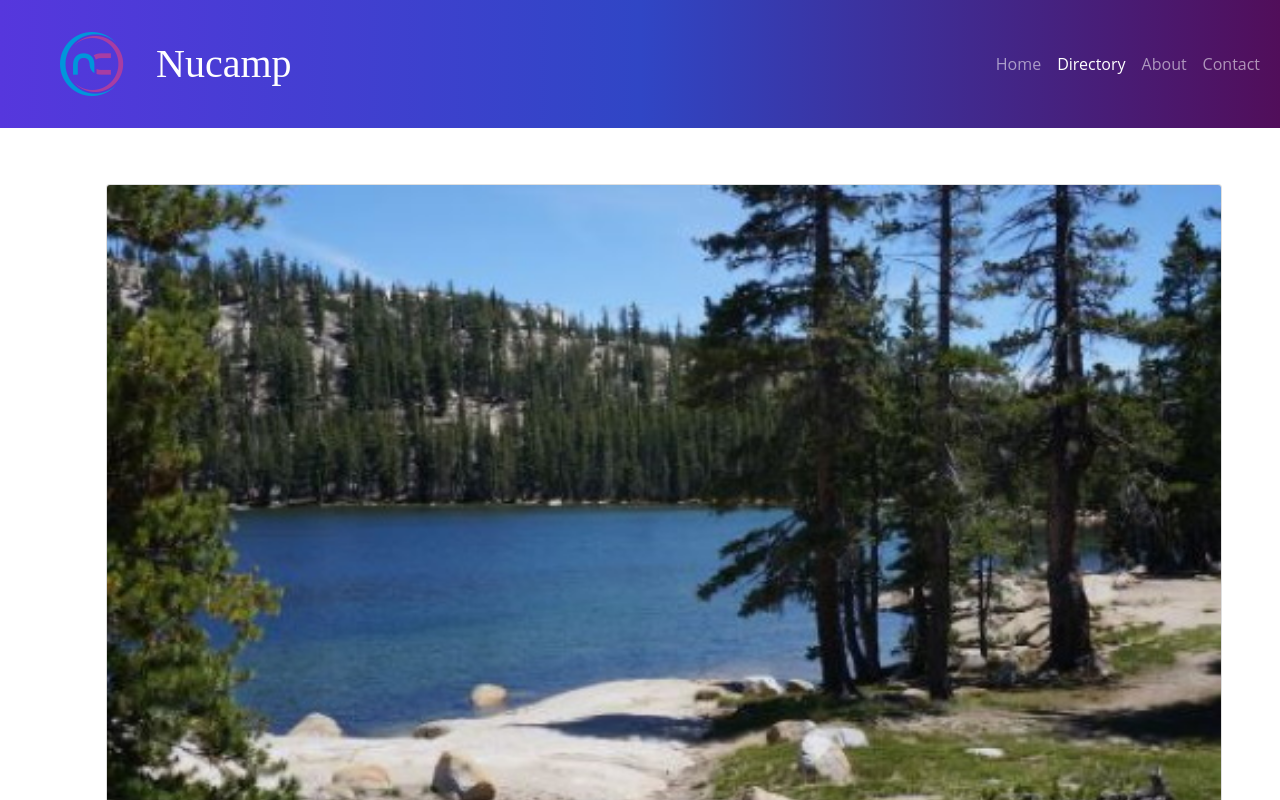
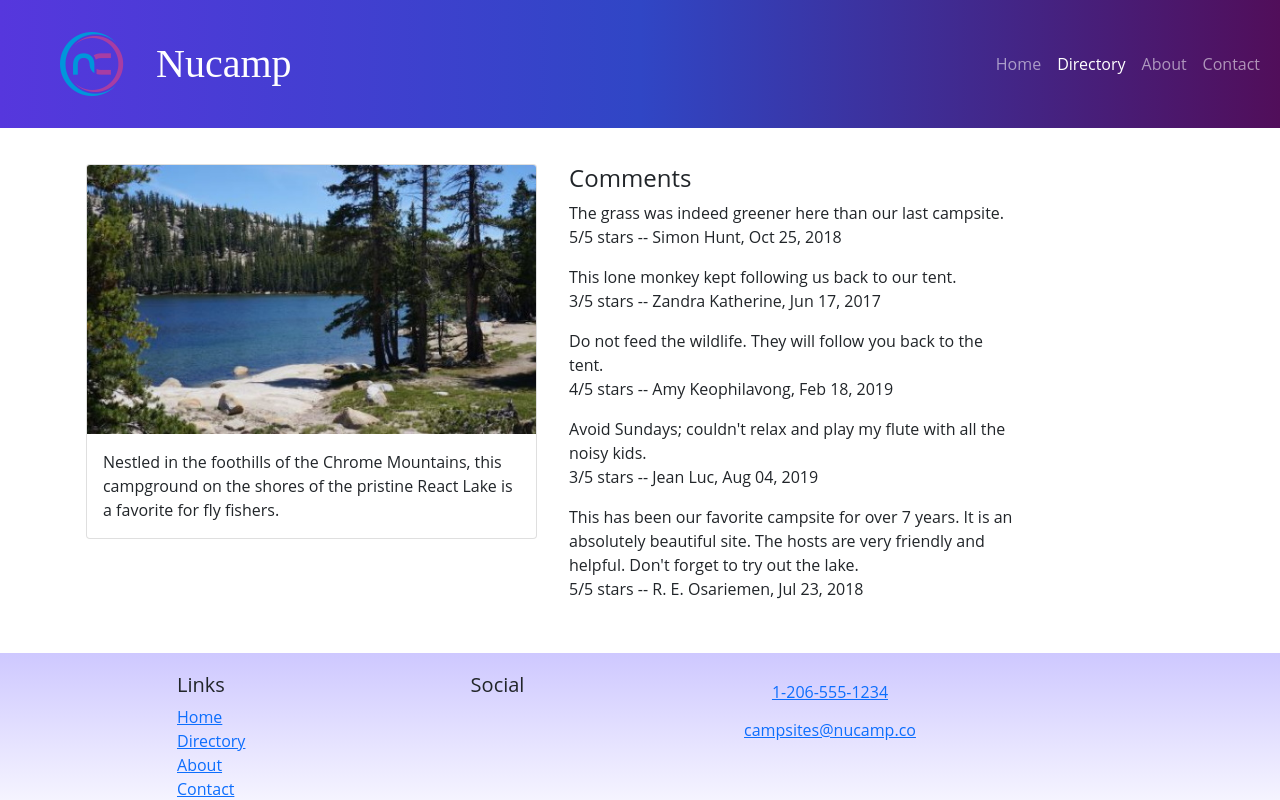
Before and after one commit to brianmstricker/nucampsite-react, a React (Create React App) app: page /directory/0 in a window 1280 px wide. Shown: the top 800 px of the page. Built offline with nearby package versions, Linux system fonts and the light colour scheme; the HTML template or start-up script is replaced by a standard one.

Commit message:
comments

```diff
--- a/src/features/campsites/CampsiteDetail.js
+++ b/src/features/campsites/CampsiteDetail.js
@@ -3,7 +3,7 @@
 const CampsiteDetail = ({campsite}) => {
     const { image, name, description } = campsite;
     return (
-        <Col md='12' className="m-4">
+        <Col md='5' className="m-1">
             <Card>
                 <CardImg top src={image} alt={name}/>
                 <CardBody>
--- /dev/null
+++ b/src/features/comments/Comment.js
@@ -0,0 +1,14 @@
+import { formatDate } from "../../utils/formatDate";
+
+const Comment = ({ comment}) => {
+    const { text:commentText, rating, author, date} = comment;
+    return (
+        <p>
+            {commentText}
+            <br/>
+            {rating}/5 stars -- {author}, {formatDate(date)}
+        </p>
+    )
+};
+
+export default Comment;
--- /dev/null
+++ b/src/features/comments/CommentsList.js
@@ -0,0 +1,24 @@
+import { Col } from "reactstrap";
+import Comment from "./Comment";
+import { selectCommentsByCampsiteId } from "./commentsSlice";
+
+const CommentsList = ({campsiteId}) => {
+    const comments = selectCommentsByCampsiteId(campsiteId);
+    if (comments && comments.length > 0){
+        return (
+            <Col md='5' className="m-1">
+                <h4>Comments</h4>
+                {comments.map((comment) => {
+                    return <Comment key={comment.id} comment={comment} />
+                })}
+            </Col>
+        )
+    }
+    return (
+        <Col md='5' className="m-1">
+            There are no comments for this campsite yet.
+        </Col>
+    )
+};
+
+export default CommentsList;
--- /dev/null
+++ b/src/features/comments/commentsSlice.js
@@ -0,0 +1,5 @@
+import { COMMENTS } from "../../app/shared/COMMENTS"
+
+export const selectCommentsByCampsiteId = (campsiteId) => {
+    return COMMENTS.filter((comment) => comment.campsiteId === parseInt(campsiteId));
+};
--- a/src/pages/CampsiteDetailPage.js
+++ b/src/pages/CampsiteDetailPage.js
@@ -2,6 +2,7 @@
 import { useParams } from "react-router-dom";
 import { selectCampsiteById } from "../features/campsites/campsitesSlice";
 import CampsiteDetail from "../features/campsites/CampsiteDetail";
+import CommentsList from "../features/comments/CommentsList";
 
 const CampsiteDetailPage = () => {
     const { campsiteId } = useParams();
@@ -10,6 +11,7 @@
         <Container>
             <Row>
                 <CampsiteDetail campsite={campsite}/>
+                <CommentsList campsiteId={campsiteId}/>
             </Row>
         </Container>
     )
--- /dev/null
+++ b/src/utils/formatDate.js
@@ -0,0 +1,5 @@
+export const formatDate = (date) => {
+    return new Intl.DateTimeFormat('en-US', {
+        year: 'numeric', month: 'short', day: '2-digit'
+    }).format(new Date(Date.parse(date)))
+};
```
